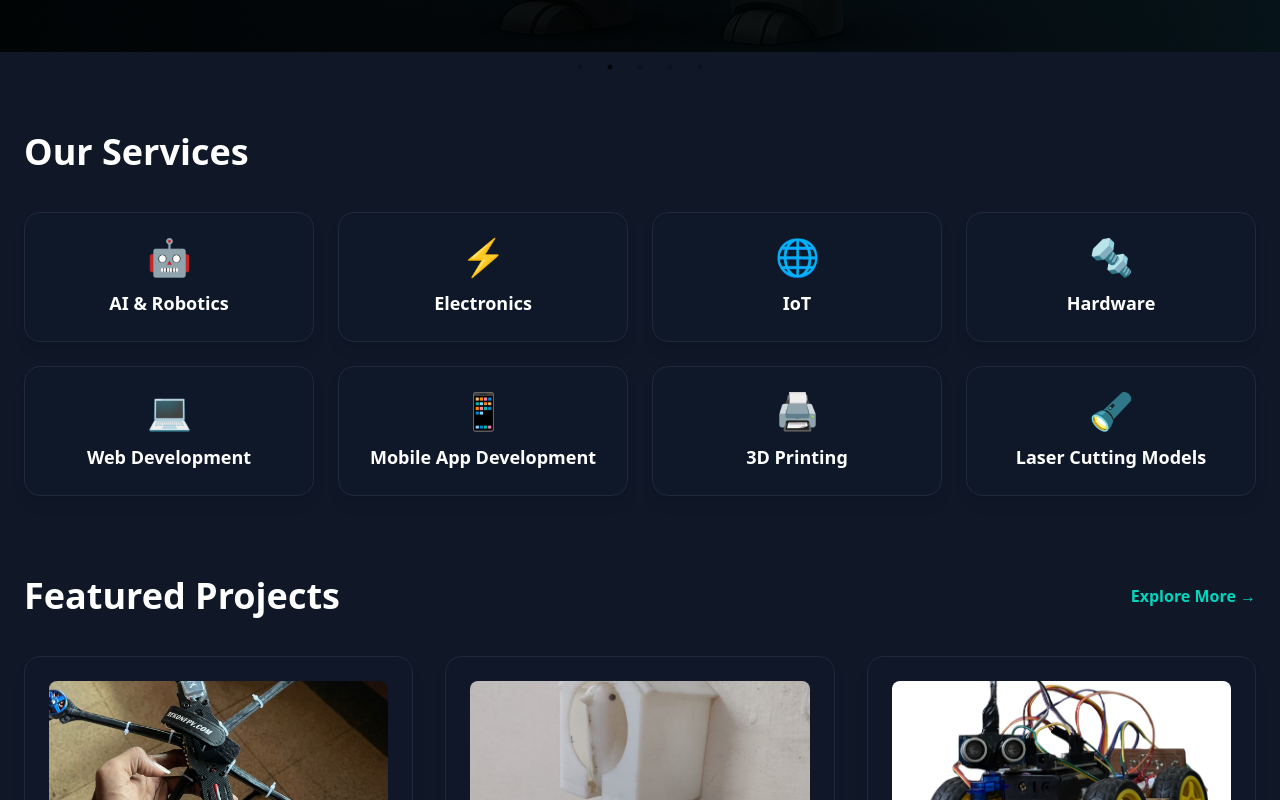
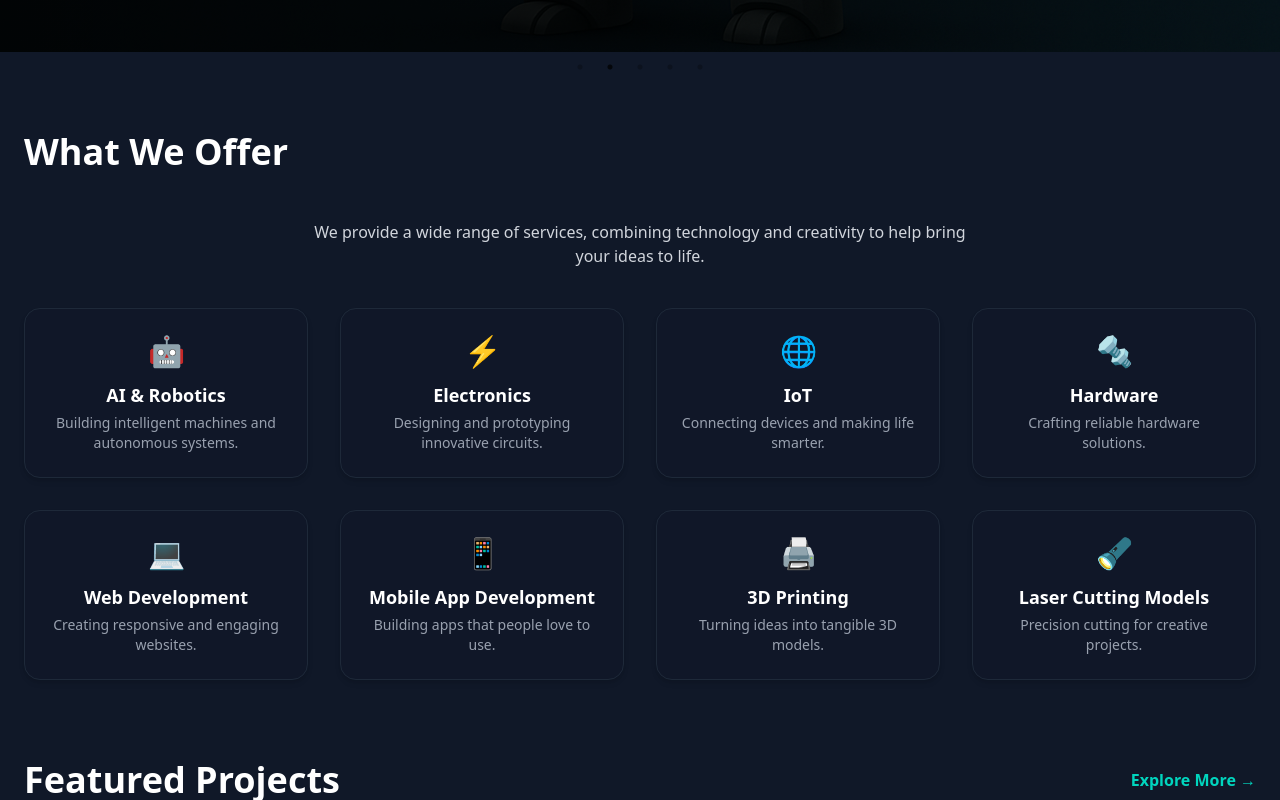
Before and after one commit to WATT-Org/Website-WATT, a Next.js app: page / in a window 1280 px wide. Shown: the part 820-1620 px from the top of the page. Built offline with nearby package versions, Linux system fonts and the light colour scheme.

Commit message:
initial commit

```diff
--- a/src/app/page.js
+++ b/src/app/page.js
@@ -12,14 +12,14 @@ const partners = [
 ];
 
 const services = [
-  { id: 1, name: "AI & Robotics", icon: "🤖" },
-  { id: 2, name: "Electronics", icon: "⚡" },
-  { id: 3, name: "IoT", icon: "🌐" },
-  { id: 4, name: "Hardware", icon: "🔩" },
-  { id: 5, name: "Web Development", icon: "💻" },
-  { id: 6, name: "Mobile App Development", icon: "📱" },
-  { id: 7, name: "3D Printing", icon: "🖨️" },
-  { id: 8, name: "Laser Cutting Models", icon: "🔦" },
+  { id: 1, name: "AI & Robotics", icon: "🤖", description: "Building intelligent machines and autonomous systems." },
+  { id: 2, name: "Electronics", icon: "⚡", description: "Designing and prototyping innovative circuits." },
+  { id: 3, name: "IoT", icon: "🌐", description: "Connecting devices and making life smarter." },
+  { id: 4, name: "Hardware", icon: "🔩", description: "Crafting reliable hardware solutions." },
+  { id: 5, name: "Web Development", icon: "💻", description: "Creating responsive and engaging websites." },
+  { id: 6, name: "Mobile App Development", icon: "📱", description: "Building apps that people love to use." },
+  { id: 7, name: "3D Printing", icon: "🖨️", description: "Turning ideas into tangible 3D models." },
+  { id: 8, name: "Laser Cutting Models", icon: "🔦", description: "Precision cutting for creative projects." },
 ];
 
 export default function Home() {
@@ -29,19 +29,25 @@ export default function Home() {
 
       {/* Services Section */}
       <section className="my-20 max-w-7xl mx-auto px-6">
-        <h2 className="text-3xl md:text-4xl font-bold text-white mb-10">
-          Our Services
+        <h2 className="text-3xl md:text-4xl font-bold text-white mb-12">
+          What We Offer
         </h2>
-        <div className="grid grid-cols-2 sm:grid-cols-3 md:grid-cols-4 gap-6">
+        <p className="text-gray-300 text-center max-w-2xl mx-auto mb-10">
+          We provide a wide range of services, combining technology and creativity to help bring your ideas to life.
+        </p>
+        <div className="grid grid-cols-2 sm:grid-cols-3 md:grid-cols-4 gap-8">
           {services.map((service) => (
             <div
               key={service.id}
-              className="flex flex-col items-center justify-center p-6 bg-gray-900/80 border border-gray-800 rounded-2xl shadow-lg hover:shadow-teal-500/20 hover:-translate-y-1 transform transition duration-300"
+              className="flex flex-col items-center p-6 bg-gray-900/90 border border-gray-800 rounded-2xl shadow-md hover:shadow-teal-400/30 hover:-translate-y-1 transform transition duration-300"
             >
-              <div className="text-4xl mb-3">{service.icon}</div>
-              <h3 className="text-lg font-semibold text-white text-center">
+              <div className="text-3xl mb-3">{service.icon}</div> {/* smaller icon */}
+              <h3 className="text-lg font-semibold text-white text-center mb-1">
                 {service.name}
               </h3>
+              <p className="text-gray-400 text-sm text-center">
+                {service.description}
+              </p>
             </div>
           ))}
         </div>
--- a/src/app/projects/page.js
+++ b/src/app/projects/page.js
@@ -4,9 +4,23 @@ import { useState } from "react";
 import Image from "next/image";
 import projects from "@/data/projects";
 
+const categories = [
+  "All",
+  "AI & Robotics",
+  "IoT",
+  "Hardware & 3D Printing",
+  "CNC & Hardware",
+  "Robotics",
+  "Electronics",
+  "AI & Healthcare",
+  "Healthcare & Robotics",
+  "Web Development",
+];
+
 export default function ProjectsPage() {
   const [selectedProject, setSelectedProject] = useState(null);
   const [currentImage, setCurrentImage] = useState(0);
+  const [selectedCategory, setSelectedCategory] = useState("All");
 
   const handleNextImage = () => {
     if (selectedProject) {
@@ -24,11 +38,44 @@ export default function ProjectsPage() {
     }
   };
 
+  const filteredProjects =
+    selectedCategory === "All"
+      ? projects
+      : projects.filter((project) => project.category === selectedCategory);
+
   return (
     <div className="relative min-h-screen bg-gray-900 text-white p-10">
+      {/* Page Heading */}
+      <div className="mb-10 text-center">
+        <h1 className="text-3xl md:text-4xl font-bold text-white mb-2">
+          Explore Our Projects
+        </h1>
+        <p className="text-gray-400 max-w-2xl mx-auto">
+          A showcase of our latest work, blending creativity and technology.
+        </p>
+        <div className="mt-2 w-24 h-1 bg-teal-400 mx-auto rounded-full"></div>
+      </div>
+
+      {/* Categories Filter */}
+      <div className="flex flex-wrap justify-center gap-4 mb-8">
+        {categories.map((category) => (
+          <button
+            key={category}
+            className={`px-4 py-2 rounded-full text-sm font-medium transition ${
+              selectedCategory === category
+                ? "bg-teal-400 text-gray-900"
+                : "bg-gray-800 text-gray-300 hover:bg-gray-700"
+            }`}
+            onClick={() => setSelectedCategory(category)}
+          >
+            {category}
+          </button>
+        ))}
+      </div>
+
       {/* Grid of projects */}
       <div className="grid grid-cols-1 sm:grid-cols-2 md:grid-cols-3 gap-6">
-        {projects.map((project) => (
+        {filteredProjects.map((project) => (
           <div
             key={project.id}
             className="bg-gray-800 rounded-xl shadow-lg p-4 cursor-pointer hover:scale-105 transform transition flex flex-col"
@@ -48,11 +95,12 @@ export default function ProjectsPage() {
               />
             </div>
 
-            {/* Text */}
-            <h2 className="text-xl font-semibold mb-2">{project.title}</h2>
-            <p className="text-gray-400 text-sm line-clamp-3">
-              {project.description}
-            </p>
+            {/* Scrollable Content with custom invisible scrollbar */}
+            <div className="flex flex-col overflow-y-auto max-h-40 scrollbar-thin scrollbar-thumb-transparent hover:scrollbar-thumb-teal-400">
+              <h2 className="text-xl font-semibold mb-1">{project.title}</h2>
+              <span className="text-teal-400 text-sm mb-2">{project.category}</span>
+              <p className="text-gray-400 text-sm">{project.description}</p>
+            </div>
           </div>
         ))}
       </div>
@@ -101,9 +149,10 @@ export default function ProjectsPage() {
               </button>
             </div>
 
-            {/* Text Section */}
-            <div className="flex flex-col items-start text-left">
-              <h2 className="text-2xl font-bold mb-3">{selectedProject.title}</h2>
+            {/* Text Section with custom scrollbar */}
+            <div className="flex flex-col items-start text-left overflow-y-auto max-h-60 scrollbar-thin scrollbar-thumb-transparent hover:scrollbar-thumb-teal-400">
+              <h2 className="text-2xl font-bold mb-2">{selectedProject.title}</h2>
+              <span className="text-teal-400 text-sm mb-3">{selectedProject.category}</span>
               <p className="text-gray-300 text-sm leading-relaxed whitespace-pre-line">
                 {selectedProject.description}
               </p>
@@ -111,6 +160,23 @@ export default function ProjectsPage() {
           </div>
         </div>
       )}
+
+      {/* Custom scrollbar styling */}
+      <style jsx>{`
+        .scrollbar-thin::-webkit-scrollbar {
+          width: 6px;
+        }
+        .scrollbar-thin::-webkit-scrollbar-track {
+          background: transparent;
+        }
+        .scrollbar-thin::-webkit-scrollbar-thumb {
+          background: transparent;
+          border-radius: 3px;
+        }
+        .scrollbar-thin:hover::-webkit-scrollbar-thumb {
+          background: #14b8a6; /* teal-400 */
+        }
+      `}</style>
     </div>
   );
 }
--- a/src/data/gallery.js
+++ b/src/data/gallery.js
@@ -4,7 +4,7 @@ const events = [
   {
     title: "Robotics Workshop at JNV",
     description:
-      "A workshop conducted for students to learn robotics and renewable energy concepts.",
+      "A workshop conducted for students to learn robotics.",
     images: [
       "/gallery/JNV/jnv1.jpg",
       "/gallery/JNV/jnv2.jpg",
```
